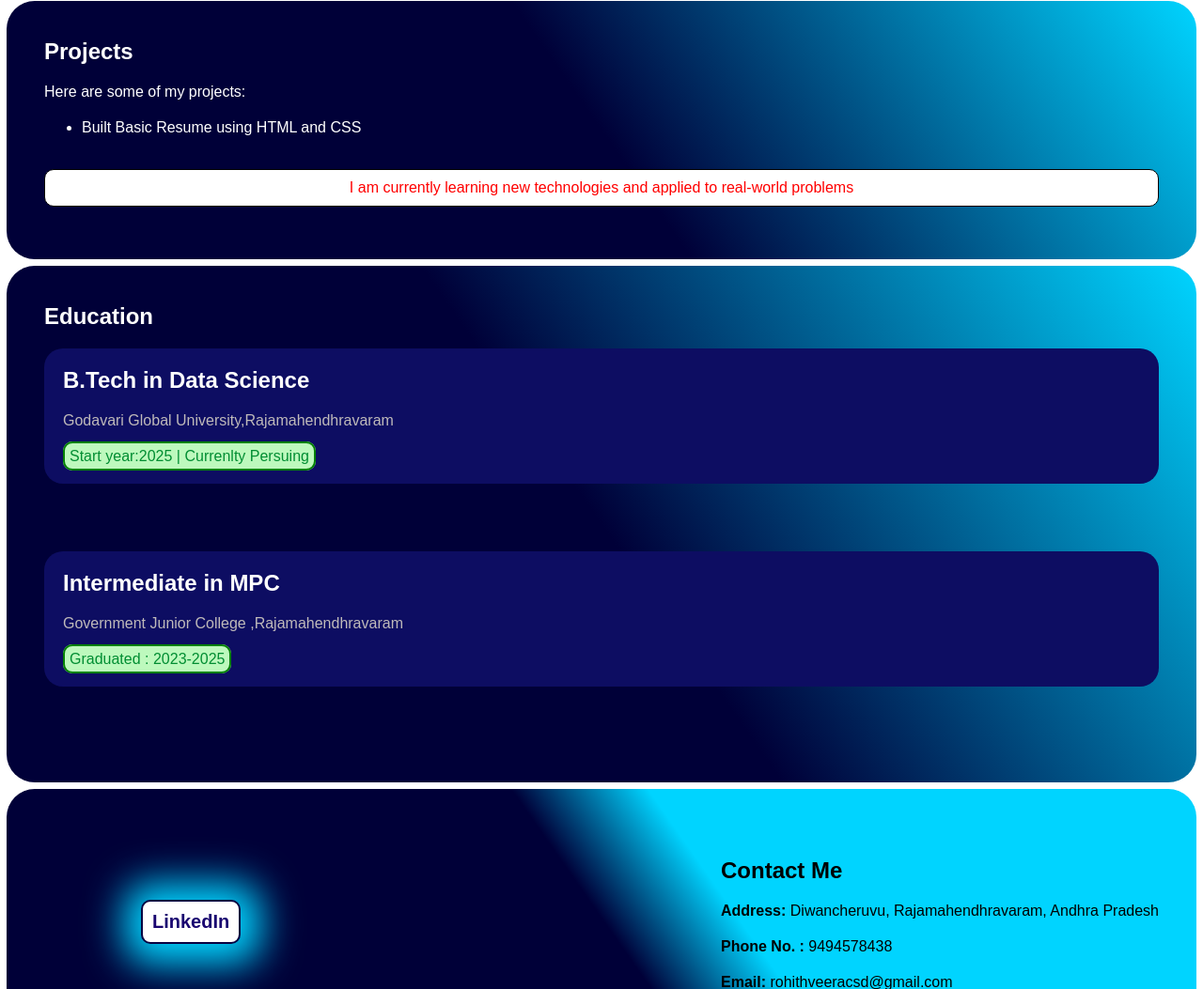
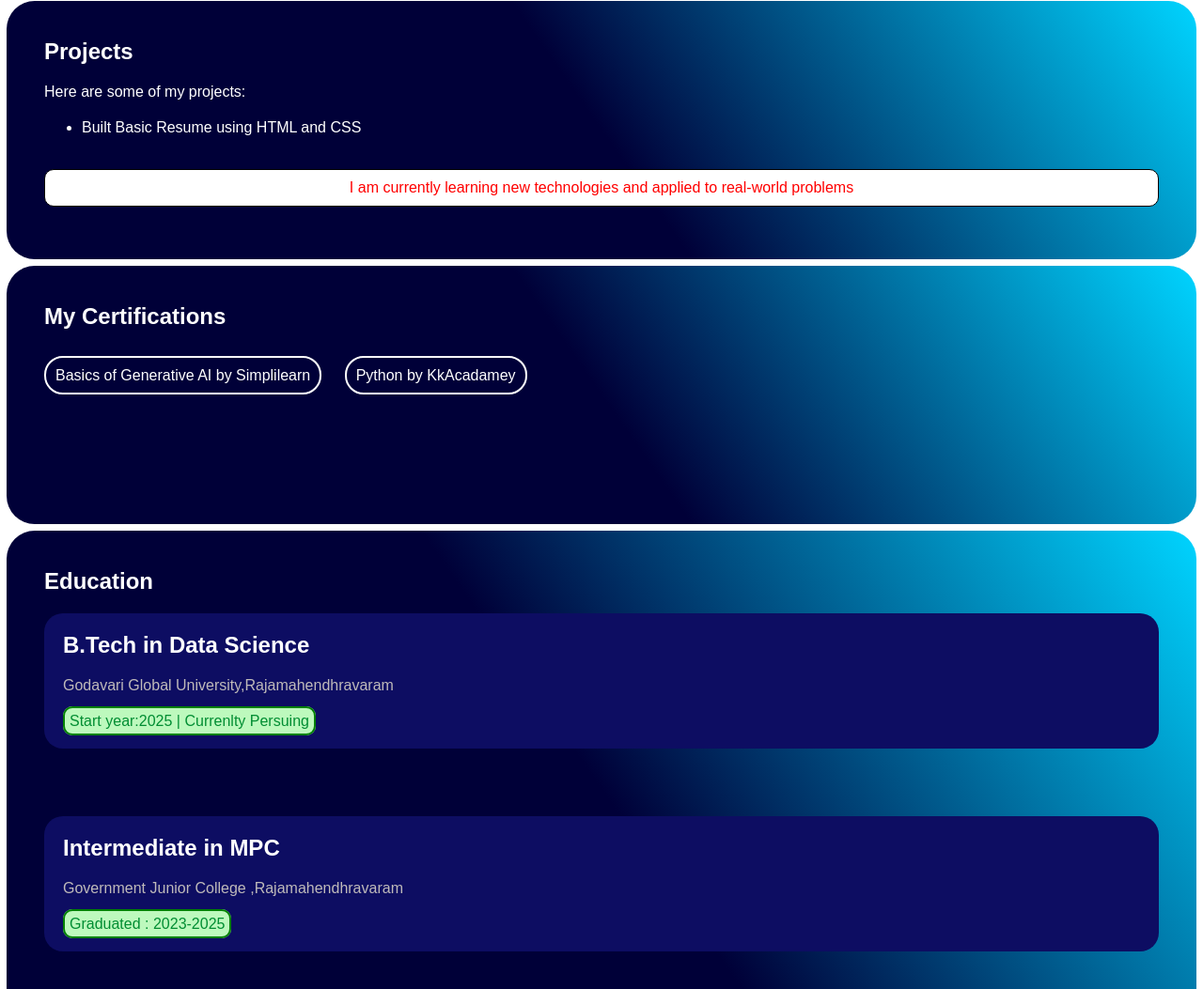
Before and after one commit to rohith-63/PROJECT_PORTFOLIO, a plain HTML site: page index.html in a window 1280 px wide. Shown: the part 1493-2546 px from the top of the page at 94% size. Drawn offline with Linux system fonts and the light colour scheme.

Commit message:
Adding Certification section

```diff
--- a/index.html
+++ b/index.html
@@ -23,6 +23,9 @@
         </span>
         <span class="navs">
           <a href="#projects">Projects</a>
+        </span>
+        <span class="navs">
+          <a href="#certifications">Certifications</a>
         </span>
         <span class="navs">
           <a href="#education">Education</a>
@@ -114,6 +117,7 @@
           <span class="toallspansinskils">Python</span>
           <span class="toallspansinskils">Java</span>
           <span class="toallspansinskils">DBMS</span>
+          <span class="toallspansinskils">Git and GitHub</span>
         </div>
         <div>
           <h2 class="skillsinner">Core Identity</h2>
@@ -132,6 +136,14 @@
           <li>Built Basic Resume using HTML and CSS</li>
         </ul>
         <div id="note">I am currently learning new technologies and applied to real-world problems</div>
+      </section>
+    </div>
+    <!-- .................................................Certifications.......................................................................  -->
+    <div id="tocertifications">
+      <section id="certifications">
+        <h2> My Certifications</h2>
+          <a href="https://media.licdn.com/dms/image/v2/D5622AQFgb_Qg28oWkQ/feedshare-shrink_800/B56aFeOx3sH4Ac-/0/1792582295473?e=1794441600&v=beta&t=ZLOsqIKWzOCVTRTEDPxzxpQlpiZBE8EmvgteDWfN65U"  alt="Generative AI Certification" class="forcertifications">Basics of Generative AI by Simplilearn</a>
+          <a href="https://media.licdn.com/dms/image/v2/D4D22AQH0I7EDUxRbAA/feedshare-shrink_800/B4DaBs1OiQKcAc-/0/1788532287970?e=1794441600&v=beta&t=EoKtuqFWHVtun6BgMUf4Gf6IPY-6WTGWw_opweRwROs" alt="Python Certification" class="forcertifications">Python by KkAcadamey</a>
       </section>
     </div>
     <!-- .................................................Education.......................................................................  -->
--- a/style.css
+++ b/style.css
@@ -16,6 +16,7 @@ body {
 #about,
 #skills,
 #projects,
+#certifications,
 #education,
 #contac {
   scroll-margin-top: 100px;
@@ -38,8 +39,8 @@ body {
 
 .upperbar .navs {
   border-radius: 7px;
-  padding-right: 30px;
-  padding-left: 30px;
+  padding-right: 10px;
+  padding-left: 10px;
   padding-bottom: 5px;
   padding-top: 5px;
   font-size: 20px;
@@ -232,6 +233,31 @@ p {
   background-color: white;
   border-radius: 10px;
 }
+/* .............................................................................................................................................. */
+#tocertifications {
+  color: white;
+  margin: 7px;
+  padding: 40px;
+  height: 275px;
+  background: #000038;
+  background: linear-gradient(
+    55deg,
+    rgba(0, 0, 56, 1) 50%,
+    rgba(0, 212, 255, 1) 100%
+  );
+  border-radius: 30px;
+}
+#tocertifications h2 {
+  margin-bottom: 40px;
+}
+.forcertifications {
+  text-decoration: none;
+  border-radius: 20px;
+  border: 2px solid white;
+  padding: 10px;
+  margin-right: 20px;
+  color: white;
+}
 /* ............................................................................................................................................ */
 #toeducation {
   margin: 7px;
```
